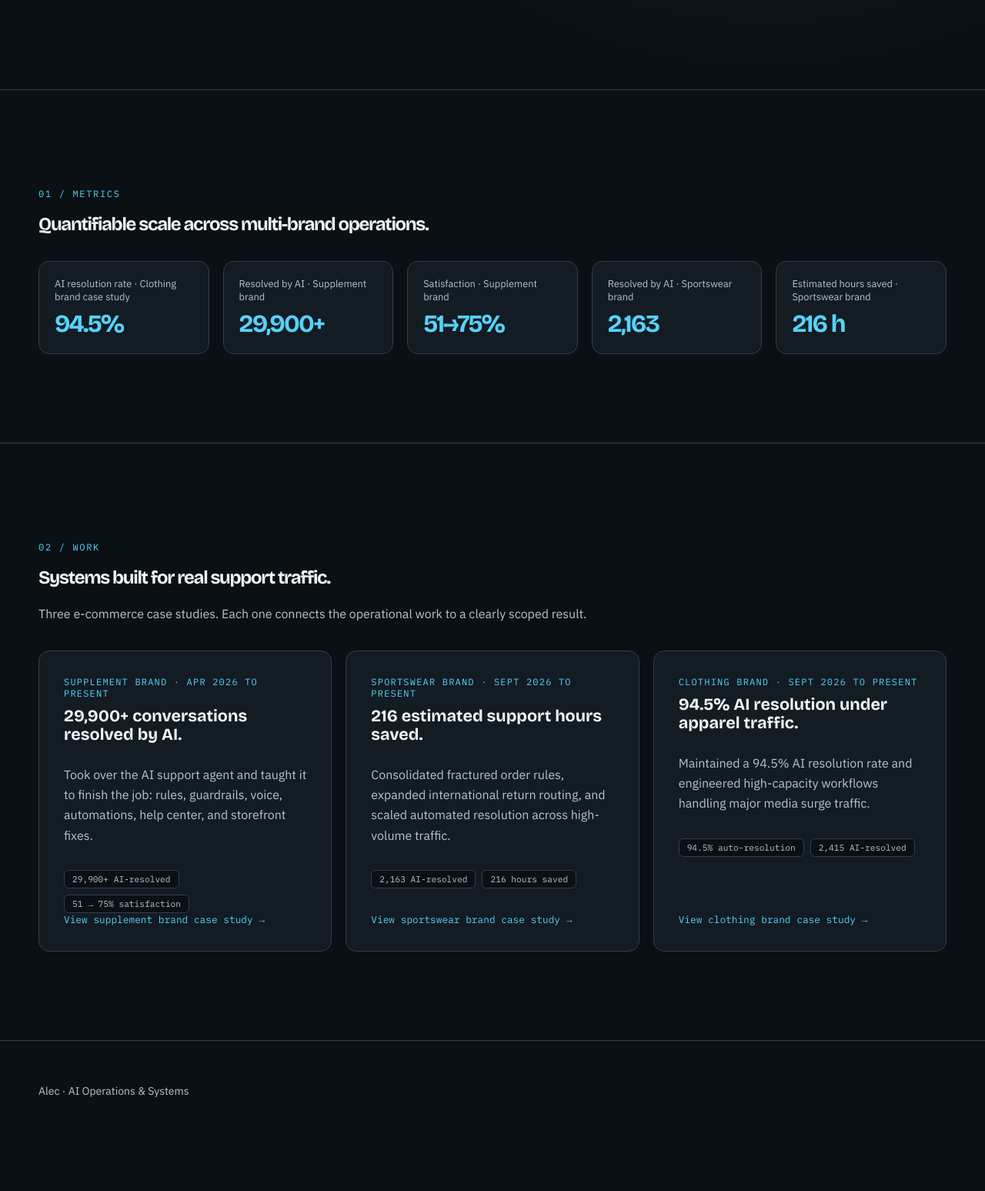
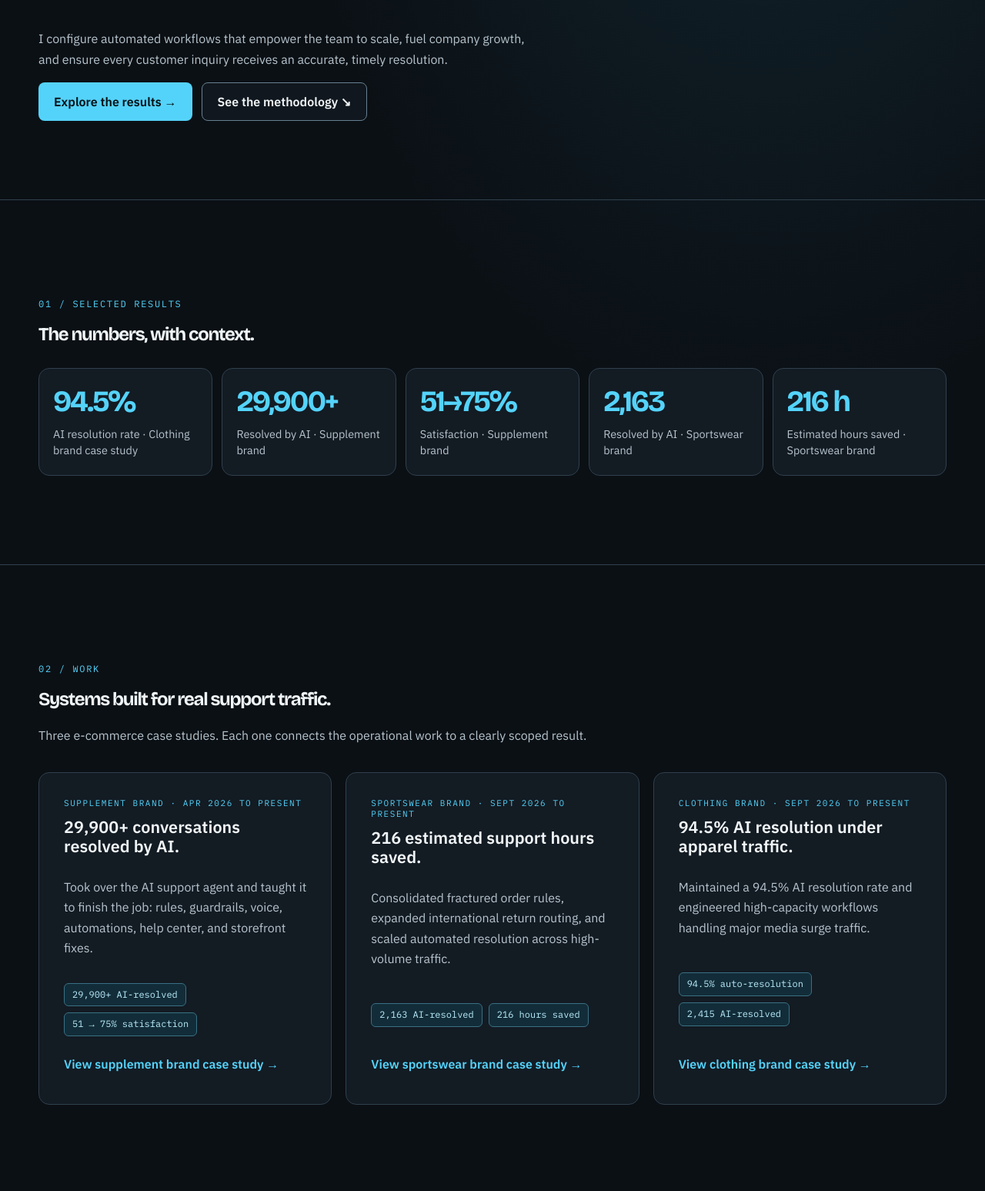
Before and after one commit to alev-collab/alev-collab.github.io, a plain HTML site: page index.html in a window 1280 px wide. Shown: the part 628-2175 px from the top of the page at 77% size. Before the commit the page ends 2110 px from the top, so only its background shows below. Drawn offline with nearby package versions, Linux system fonts and the light colour scheme.

Commit message:
Update index.html

```diff
--- a/index.html
+++ b/index.html
@@ -3,8 +3,8 @@
 <head>
 <meta charset="utf-8">
 <meta name="viewport" content="width=device-width, initial-scale=1, viewport-fit=cover">
-<title>Alec · AI Operations & Systems</title>
-<meta name="description" content="Portfolio of Alec, focusing on AI operations, conversational AI, and support automation systems.">
+<meta name="description" content="Alec’s AI operations portfolio: measurable conversational support systems for e-commerce brands.">
+<title>Alec · AI Operations &amp; Systems</title>
 <link rel="preconnect" href="https://fonts.googleapis.com">
 <link href="https://fonts.googleapis.com/css2?family=Bricolage+Grotesque:opsz,wght@12..96,500;12..96,700;12..96,800&amp;family=IBM+Plex+Sans:wght@400;500;600&amp;family=IBM+Plex+Mono:wght@400;500;600&amp;display=swap" rel="stylesheet">
 <style>
@@ -19,49 +19,59 @@
   .topline { border-bottom:1px solid var(--border); }
   .topline-inner { min-height:70px; display:flex; justify-content:space-between; align-items:center; gap:16px; }
   .eyebrow { font-family:"IBM Plex Mono",monospace; letter-spacing:.14em; text-transform:uppercase; }
-
   .hero { padding:clamp(68px,10vw,142px) 0 clamp(62px,8vw,110px); position:relative; }
   .hero::after { content:""; position:absolute; right:0; top:14%; width:clamp(80px,22vw,300px); aspect-ratio:1; border:1px solid rgba(84,211,250,.22); border-radius:50%; box-shadow:0 0 0 38px rgba(84,211,250,.025),0 0 0 76px rgba(84,211,250,.018); pointer-events:none; }
   .hero-copy { position:relative; z-index:1; max-width:960px; }
   .hero h1 { max-width:940px; font-size:clamp(3.1rem,7.4vw,7rem); line-height:.99; }
   .hero h1::first-line { color:var(--accent); }
   .hero-description { max-width:650px; line-height:1.7; }
-
+  .action-row { display:flex; flex-wrap:wrap; gap:12px; }
+  .action { min-height:50px; padding:13px 20px; display:inline-flex; align-items:center; justify-content:center; text-align:center; border-radius:8px; text-decoration:none; font-weight:600; transition:transform .2s ease,background-color .2s ease,border-color .2s ease; }
+  .action:hover { transform:translateY(-2px); }
+  .action-primary { background:var(--accent); color:#071117; }
+  .action-secondary { border:1px solid #678091; color:var(--text); background:rgba(19,27,35,.7); }
+  a:focus-visible { outline:3px solid #ffdb78; outline-offset:4px; border-radius:5px; }
   .section { padding:clamp(72px,9vw,118px) 0; border-top:1px solid var(--border); }
   .section-heading { max-width:780px; line-height:1.08; }
   .section-lead { max-width:720px; line-height:1.7; }
-
-  /* Ledger / Metrics Grid */
-  .ledger { display:grid; grid-template-columns:repeat(5,minmax(0,1fr)); gap:18px; margin-top:34px; }
-  .metric { border:1px solid var(--border); background:var(--surface); border-radius:14px; padding:20px; display:flex; flex-direction:column; gap:8px; }
-  .metric .k { font-size:0.8rem; color:var(--muted); line-height:1.4; }
-  .metric .big { font-family:"Bricolage Grotesque",sans-serif; font-size:clamp(1.6rem,2.5vw,2.2rem); font-weight:700; color:var(--accent); letter-spacing:-.055em; line-height:1.1; }
-
-  /* Project Grid */
+  .proof-grid { display:grid; grid-template-columns:repeat(5,minmax(0,1fr)); gap:12px; margin-top:30px; }
+  .proof-card,.project-card,.step-card { min-width:0; border:1px solid var(--border); background:var(--surface); border-radius:14px; }
+  .proof-card { padding:23px 18px 21px; display:flex; flex-direction:column; gap:12px; }
+  .metric-number { font-family:"Bricolage Grotesque",sans-serif; font-size:clamp(1.85rem,3vw,2.8rem); font-weight:700; line-height:1; letter-spacing:-.055em; white-space:nowrap; color:var(--accent); }
+  .metric-label { line-height:1.5; color:var(--muted); font-size:0.9rem; }
   .project-grid { display:grid; grid-template-columns:repeat(3,minmax(0,1fr)); gap:18px; margin-top:34px; }
-  .project-card { display:flex; flex-direction:column; padding:clamp(22px,3vw,32px); border:1px solid var(--border); background:var(--surface); border-radius:14px; }
-  .project-card h3 { line-height:1.13; font-size:1.35rem; margin-top:10px; margin-bottom:10px; font-family:"Bricolage Grotesque",sans-serif; }
-  .project-card p { line-height:1.65; color:var(--muted); margin-bottom:16px; }
-  .tag { font-family:"IBM Plex Mono",monospace; font-size:0.75rem; color:var(--accent); text-transform:uppercase; letter-spacing:0.1em; }
-
-  .chips { display:flex; flex-wrap:wrap; gap:8px; margin-top:16px; margin-bottom:auto; }
-  .chip { padding:4px 10px; border:1px solid var(--border); border-radius:6px; background:var(--bg); font-family:"IBM Plex Mono",monospace; font-size:0.7rem; color:var(--muted); }
-
-  .project-card a { font-family:"IBM Plex Mono",monospace; font-size:0.8rem; color:var(--accent); text-decoration:none; margin-top:auto; display:inline-block; }
-  .project-card a:hover { text-decoration:underline; }
-
+  .project-card { display:flex; flex-direction:column; padding:clamp(22px,3vw,32px); transition:border-color .2s ease,transform .2s ease; text-decoration:none; color:inherit; }
+  .project-card:hover { border-color:#5b98ae; transform:translateY(-3px); }
+  .project-card h3 { line-height:1.13; font-size:1.35rem; margin-top:12px; margin-bottom:12px; }
+  .project-card p { line-height:1.65; color:var(--muted); margin-bottom:20px; }
+  .project-stats { margin-top:auto; padding:12px 0 16px; display:flex; gap:8px; flex-wrap:wrap; }
+  .stat-tag { padding:6px 10px; border:1px solid #397084; border-radius:6px; background:#122d39; color:#bceeff; font-family:"IBM Plex Mono",monospace; font-size:.75rem; line-height:1.4; }
+  .project-link { align-self:flex-start; min-height:40px; display:inline-flex; align-items:center; color:var(--accent); text-decoration:none; font-weight:600; line-height:1.4; margin-top:auto; }
+  .project-link:hover { text-decoration:underline; text-underline-offset:5px; }
+  .step-grid { display:grid; grid-template-columns:repeat(3,minmax(0,1fr)); gap:18px; margin-top:34px; }
+  .step-card { padding:26px; }
+  .step-card h3 { line-height:1.25; font-size:1.2rem; margin-bottom:10px; }
+  .step-card p { line-height:1.65; color:var(--muted); }
+  .method-note { margin-top:24px; border-left:3px solid var(--accent); padding:14px 20px; background:#15252f; line-height:1.7; color:var(--muted); }
+  .positioning { background:#101d25; }
+  .positioning h2 { max-width:880px; }
   .footer { padding:42px 0; border-top:1px solid var(--border); color:var(--muted); }
-
-  @media (max-width:1024px) {
-    .ledger { grid-template-columns:repeat(2,minmax(0,1fr)); }
-  }
-  @media (max-width:900px) {
-    .project-grid { grid-template-columns:1fr; }
+  @media (max-width:1000px) {
+    .proof-grid { grid-template-columns:repeat(3,minmax(0,1fr)); }
+    .project-grid { grid-template-columns:repeat(2,minmax(0,1fr)); }
   }
   @media (max-width:700px) {
-    .ledger { grid-template-columns:1fr; }
     .site-inner { width:min(100% - 32px,1180px); }
     .topline-inner { min-height:64px; }
+    .hero::after { opacity:.35; }
+    .proof-grid,.project-grid,.step-grid { grid-template-columns:1fr; }
+    .proof-card { gap:8px; }
+    .metric-number { font-size:2.35rem; }
+    .action-row { flex-direction:column; align-items:stretch; }
+  }
+  @media (prefers-reduced-motion:reduce) {
+    html { scroll-behavior:auto; }
+    *,*::before,*::after { animation-duration:.01ms !important; transition-duration:.01ms !important; }
   }
 </style>
 </head>
@@ -70,89 +80,130 @@
   <header class="topline">
     <div class="site-inner topline-inner">
       <span class="mono" style="color:var(--text); font-size:12px;">ALEC · AI OPERATIONS &amp; SYSTEMS</span>
-      <span class="mono" style="color:var(--muted); font-size:11px;">PORTFOLIO</span>
+      <span class="mono" style="color:var(--muted); font-size:11px;">PORTFOLIO 2026</span>
     </div>
   </header>
   <main>
     <section class="hero site-inner" aria-labelledby="hero-title">
       <div class="hero-copy">
-        <p class="eyebrow mb-7" style="color:var(--accent); font-size:12px;">AI OPERATIONS · AUTOMATION · SYSTEMS</p>
-        <h1 id="hero-title" class="display font-extrabold mb-7">Building resilient AI support architecture.</h1>
-        <p class="hero-description" style="color:var(--muted);">Designing, training, and troubleshooting conversational AI and e-commerce fulfillment operations at scale.</p>
-      </div>
-    </section>
-
-    <!-- IMPACT METRICS -->
-    <section class="section" aria-labelledby="impact-title">
-      <div class="site-inner">
-        <p class="eyebrow mb-3" style="color:var(--accent); font-size:12px;">01 / METRICS</p>
-        <h2 id="impact-title" class="display section-heading font-bold" style="font-size:24px;">Quantifiable scale across multi-brand operations.</h2>
-
-        <div class="ledger">
-          <div class="metric">
-            <div class="k">AI resolution rate · Clothing brand case study</div>
-            <div class="big"><span class="count" data-to="94.5" data-dec="1" data-suffix="%">94.5%</span></div>
-          </div>
-          <div class="metric">
-            <div class="k">Resolved by AI · Supplement brand</div>
-            <div class="big"><span class="count" data-to="29900" data-suffix="+">29,900+</span></div>
-          </div>
-          <div class="metric">
-            <div class="k">Satisfaction · Supplement brand</div>
-            <div class="big"><span class="count" data-to="51">51</span>→<span class="count" data-to="75" data-suffix="%">75%</span></div>
-          </div>
-          <div class="metric">
-            <div class="k">Resolved by AI · Sportswear brand</div>
-            <div class="big"><span class="count" data-to="2163">2,163</span></div>
-          </div>
-          <div class="metric">
-            <div class="k">Estimated hours saved · Sportswear brand</div>
-            <div class="big"><span class="count" data-to="216" data-suffix=" h">216 h</span></div>
-          </div>
+        <p class="eyebrow mb-7" style="color:var(--accent); font-size:12px;">AI OPERATIONS / E-COMMERCE SUPPORT</p>
+        <h1 id="hero-title" class="display font-extrabold mb-7">94.5% AI resolution rate under high-volume apparel traffic.</h1>
+        <p class="hero-description mb-8" style="color:var(--muted);">I configure automated workflows that empower the team to scale, fuel company growth, and ensure every customer inquiry receives an accurate, timely resolution.</p>
+        <div class="action-row">
+          <a class="action action-primary" href="#work">Explore the results →</a>
+          <a class="action action-secondary" href="#methodology">See the methodology ↘</a>
         </div>
       </div>
     </section>
 
-    <!-- WORK / CASE STUDIES -->
-    <section class="section" aria-labelledby="work-title">
+    <section class="section" aria-labelledby="proof-title">
+      <div class="site-inner">
+        <p class="eyebrow mb-3" style="color:var(--accent); font-size:12px;">01 / SELECTED RESULTS</p>
+        <h2 id="proof-title" class="display section-heading font-bold" style="font-size:24px;">The numbers, with context.</h2>
+        <div class="proof-grid">
+          <article class="proof-card">
+            <span class="metric-number">94.5%</span>
+            <span class="metric-label">AI resolution rate · Clothing brand case study</span>
+          </article>
+          <article class="proof-card">
+            <span class="metric-number">29,900+</span>
+            <span class="metric-label">Resolved by AI · Supplement brand</span>
+          </article>
+          <article class="proof-card">
+            <span class="metric-number">51→75%</span>
+            <span class="metric-label">Satisfaction · Supplement brand</span>
+          </article>
+          <article class="proof-card">
+            <span class="metric-number">2,163</span>
+            <span class="metric-label">Resolved by AI · Sportswear brand</span>
+          </article>
+          <article class="proof-card">
+            <span class="metric-number">216 h</span>
+            <span class="metric-label">Estimated hours saved · Sportswear brand</span>
+          </article>
+        </div>
+      </div>
+    </section>
+
+    <section id="work" class="section" aria-labelledby="work-title">
       <div class="site-inner">
         <p class="eyebrow mb-3" style="color:var(--accent); font-size:12px;">02 / WORK</p>
         <h2 id="work-title" class="display section-heading font-bold" style="font-size:24px;">Systems built for real support traffic.</h2>
         <p class="section-lead mt-3" style="color:var(--muted);">Three e-commerce case studies. Each one connects the operational work to a clearly scoped result.</p>
 
         <div class="project-grid">
-          <article class="project-card">
-            <span class="tag">Supplement brand · Apr 2026 to present</span>
+          <a href="./supplement-brand/" class="project-card">
+            <span class="eyebrow" style="color:var(--accent); font-size:11px;">SUPPLEMENT BRAND · APR 2026 TO PRESENT</span>
             <h3>29,900+ conversations resolved by AI.</h3>
             <p>Took over the AI support agent and taught it to finish the job: rules, guardrails, voice, automations, help center, and storefront fixes.</p>
-            <div class="chips">
-              <span class="chip">29,900+ AI-resolved</span>
-              <span class="chip">51 → 75% satisfaction</span>
+            <div class="project-stats">
+              <span class="stat-tag">29,900+ AI-resolved</span>
+              <span class="stat-tag">51 → 75% satisfaction</span>
             </div>
-            <a href="supplement-brand/">View supplement brand case study →</a>
-          </article>
+            <span class="project-link">View supplement brand case study →</span>
+          </a>
 
-          <article class="project-card">
-            <span class="tag">Sportswear brand · Sept 2026 to present</span>
+          <a href="./sportswear-brand/" class="project-card">
+            <span class="eyebrow" style="color:var(--accent); font-size:11px;">SPORTSWEAR BRAND · SEPT 2026 TO PRESENT</span>
             <h3>216 estimated support hours saved.</h3>
             <p>Consolidated fractured order rules, expanded international return routing, and scaled automated resolution across high-volume traffic.</p>
-            <div class="chips">
-              <span class="chip">2,163 AI-resolved</span>
-              <span class="chip">216 hours saved</span>
+            <div class="project-stats">
+              <span class="stat-tag">2,163 AI-resolved</span>
+              <span class="stat-tag">216 hours saved</span>
             </div>
-            <a href="sportswear-brand/">View sportswear brand case study →</a>
-          </article>
+            <span class="project-link">View sportswear brand case study →</span>
+          </a>
 
-          <article class="project-card">
-            <span class="tag">Clothing brand · Sept 2026 to present</span>
+          <a href="./clothing-brand/" class="project-card">
+            <span class="eyebrow" style="color:var(--accent); font-size:11px;">CLOTHING BRAND · SEPT 2026 TO PRESENT</span>
             <h3>94.5% AI resolution under apparel traffic.</h3>
             <p>Maintained a 94.5% AI resolution rate and engineered high-capacity workflows handling major media surge traffic.</p>
-            <div class="chips">
-              <span class="chip">94.5% auto-resolution</span>
-              <span class="chip">2,415 AI-resolved</span>
+            <div class="project-stats">
+              <span class="stat-tag">94.5% auto-resolution</span>
+              <span class="stat-tag">2,415 AI-resolved</span>
             </div>
-            <a href="clothing-brand/">View clothing brand case study →</a>
-          </article>
+            <span class="project-link">View clothing brand case study →</span>
+          </a>
+        </div>
+      </div>
+    </section>
+
+    <section id="methodology" class="section" aria-labelledby="methodology-title">
+      <div class="site-inner">
+        <p class="eyebrow mb-3" style="color:var(--accent); font-size:12px;">03 / METHODOLOGY</p>
+        <h2 id="methodology-title" class="display section-heading font-bold" style="font-size:24px;">How the results were created.</h2>
+
+        <div class="step-grid">
+          <div class="step-card">
+            <span class="eyebrow" style="color:var(--accent); font-size:11px;">01 / FIND</span>
+            <h3 class="display font-bold mt-2">Identify recurring questions and bottlenecks.</h3>
+            <p>Start with the support work customers and agents encounter repeatedly.</p>
+          </div>
+          <div class="step-card">
+            <span class="eyebrow" style="color:var(--accent); font-size:11px;">02 / DESIGN</span>
+            <h3 class="display font-bold mt-2">Design logic, escalation rules, and knowledge flows.</h3>
+            <p>Give the AI a clear path to resolve common inquiries and route exceptions.</p>
+          </div>
+          <div class="step-card">
+            <span class="eyebrow" style="color:var(--accent); font-size:11px;">03 / MEASURE</span>
+            <h3 class="display font-bold mt-2">Measure outcomes and find what needs improving.</h3>
+            <p>Track resolution, estimated time saved, failure cases, and improvement opportunities.</p>
+          </div>
+        </div>
+
+        <div class="method-note">
+          Methodology note: Hours saved are estimates based on AI-resolved conversations × 6 minutes. The 94.5% AI resolution rate is specific to the clothing brand case study, not a portfolio-wide rate.
+        </div>
+      </div>
+    </section>
+
+    <section class="section positioning" aria-labelledby="positioning-title">
+      <div class="site-inner">
+        <p class="eyebrow mb-3" style="color:var(--accent); font-size:12px;">04 / WHAT I DO</p>
+        <h2 id="positioning-title" class="display section-heading font-bold" style="font-size:28px;">I turn messy customer-support processes into measurable AI workflows.</h2>
+        <p class="section-lead mt-4" style="color:var(--muted);">My work spans conversational AI, help desk systems, Shopify e-commerce, workflow design, and operational reporting—connecting support operations with results you can examine.</p>
+        <div class="mt-6">
+          <a class="action action-primary" href="#work">Explore the work →</a>
         </div>
       </div>
     </section>
@@ -160,31 +211,9 @@
 
   <footer class="footer">
     <div class="site-inner">
-      <p style="font-size:14px;">Alec · AI Operations &amp; Systems</p>
+      <p style="font-size:14px;">ALEC · AI OPERATIONS &amp; SYSTEMS</p>
     </div>
   </footer>
 </div>
-
-<script>
-(function(){
-  function fmt(n){ return n.toLocaleString('en-US'); }
-  var io = new IntersectionObserver(function(entries){
-    entries.forEach(function(e){
-      if (!e.isIntersecting) return;
-      io.unobserve(e.target);
-      e.target.querySelectorAll('.count').forEach(function(c){
-        var to = +c.dataset.to, dec = +(c.dataset.dec||0), pre = c.dataset.prefix || '', suf = c.dataset.suffix || '';
-        var t0 = performance.now(), dur = 1300;
-        (function tick(t){
-          var p = Math.min(1, (t - t0) / dur), v = to * (1 - Math.pow(1 - p, 3));
-          c.textContent = pre + (dec ? v.toFixed(dec) : fmt(Math.round(v))) + suf;
-          if (p < 1) requestAnimationFrame(tick);
-        })(t0);
-      });
-    });
-  }, {threshold: 0.35});
-  document.querySelectorAll('.metric').forEach(function(m){ io.observe(m); });
-})();
-</script>
 </body>
 </html>
```
